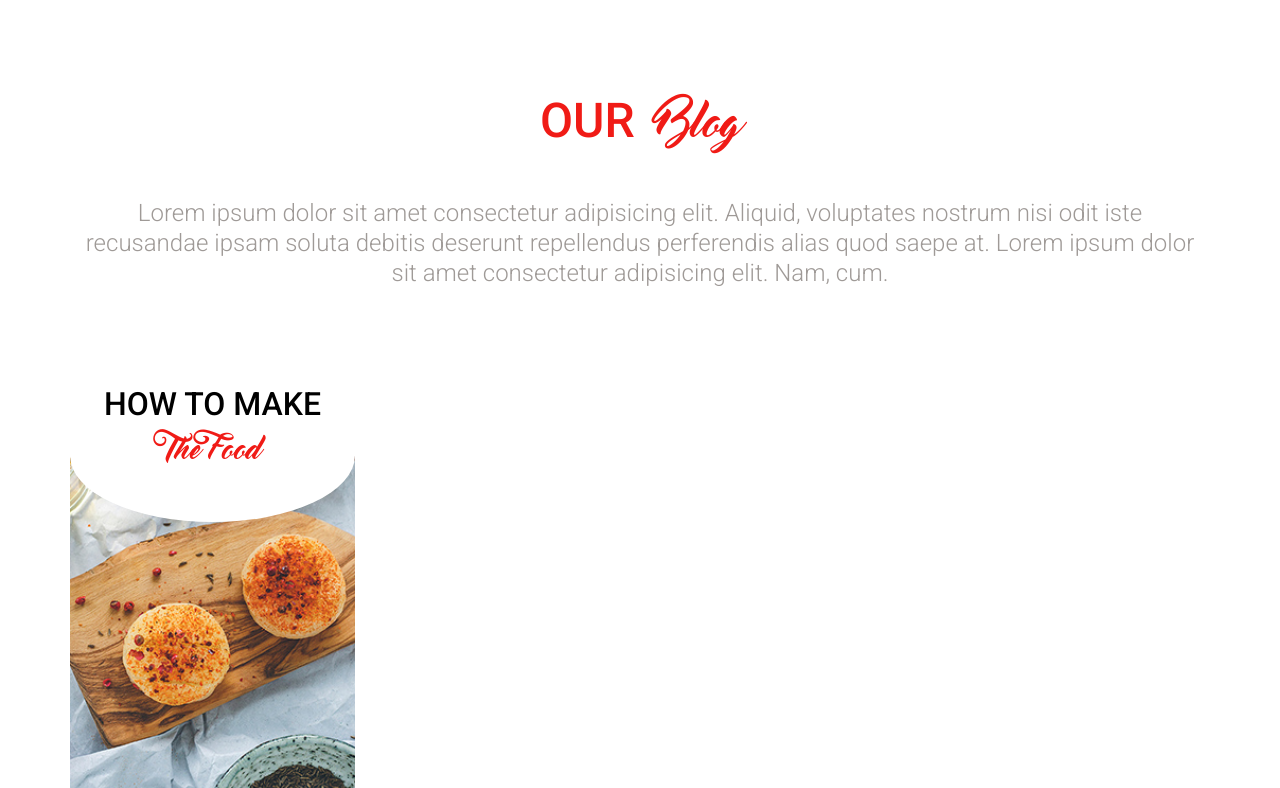
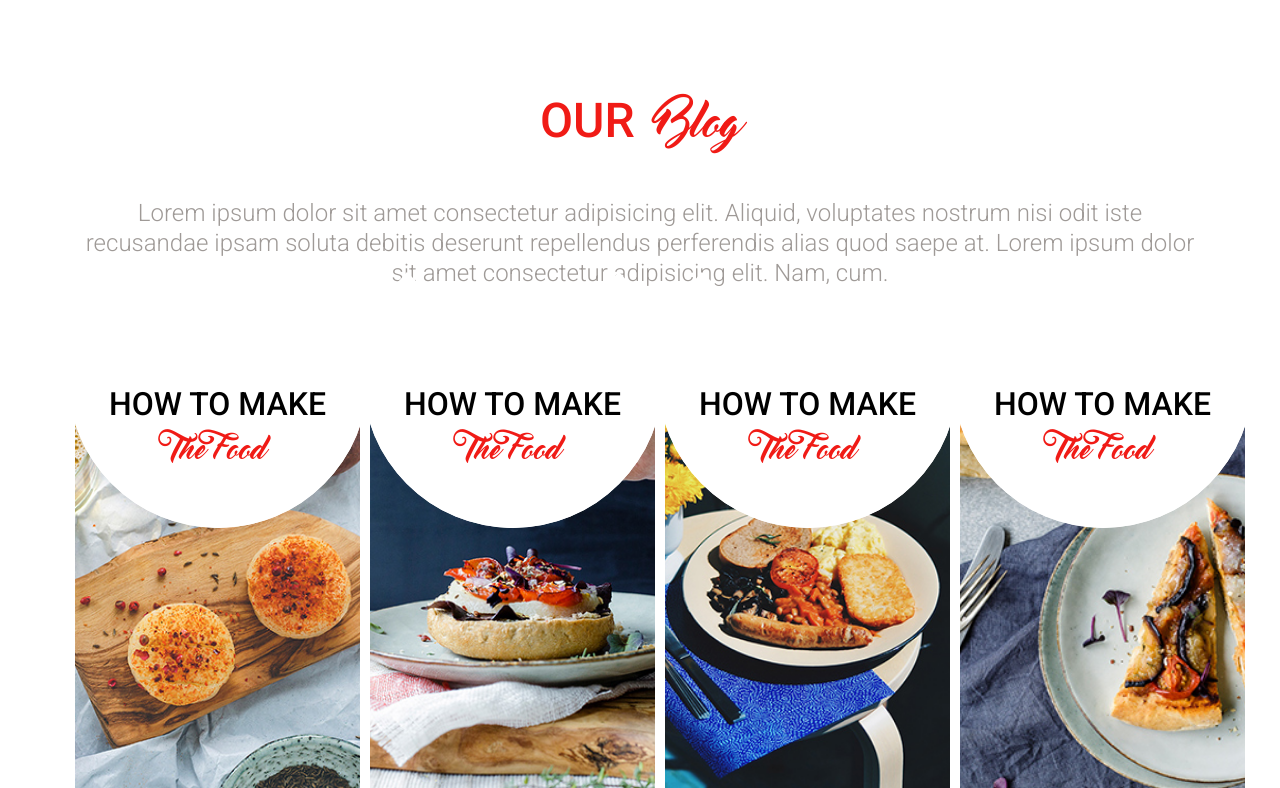
Before and after one commit to Szelik/gulp-trainee, a plain HTML site: page index.html in a window 1280 px wide. Shown: the part 4497-5285 px from the top of the page. Drawn offline with Linux system fonts and the light colour scheme.

Commit message:
not adaptive

```diff
--- a/index.html
+++ b/index.html
@@ -11,7 +11,7 @@
     <link rel="stylesheet" type="text/css" href="dist/css/slick.css">
     <link rel="stylesheet" type="text/css" href="dist/css/animate.css">
     <link rel="stylesheet" type="text/css" href="dist/css/style.css">
-    <title>Document</title>
+    <title>Top</title>
 </head>
 
 <body>
@@ -210,12 +210,33 @@
                 </h3>
                 <p>Lorem ipsum dolor sit amet consectetur adipisicing elit. Aliquid, voluptates nostrum nisi odit iste recusandae ipsam soluta debitis deserunt repellendus perferendis alias quod saepe at. Lorem ipsum dolor sit amet consectetur adipisicing elit. Nam, cum.</p>
             </div>
-            <div class="row blog-cards">
-                <div class="col-3 blog-card-first">
+            <div class="row flex-nowrap blog-cards">
+                <div class="col-3 blog-card-first blog-card-content">
                     <div class="card-head">
                         <p>how to make</p>
                         <h3>the food</h3>
-                        <a href="#">view</a>
+                        <a class="blog-btn" href="#">view</a>
+                    </div>
+                </div>
+                <div class="col-3 blog-card-second blog-card-content">
+                    <div class="card-head">
+                        <p>how to make</p>
+                        <h3>the food</h3>
+                        <a class="blog-btn" href="#">view</a>
+                    </div>
+                </div>
+                <div class="col-3 blog-card-third blog-card-content">
+                    <div class="card-head">
+                        <p>how to make</p>
+                        <h3>the food</h3>
+                        <a class="blog-btn" href="#">view</a>
+                    </div>
+                </div>
+                <div class="col-3 blog-card-forth blog-card-content">
+                    <div class="card-head">
+                        <p>how to make</p>
+                        <h3>the food</h3>
+                        <a class="blog-btn" href="#">view</a>
                     </div>
                 </div>
 
--- a/scss/style.scss
+++ b/scss/style.scss
@@ -288,9 +288,10 @@ html{
 }
 // ============gallery==============
 .gallery{
-	width: 100%;
-	min-height: 876px;
 	overflow: hidden;
+}
+.gallery .row{
+	margin: 0;
 }
 .breakfast{
 	background: url(../img/breakfast.jpg) no-repeat 50% 50%;
@@ -425,12 +426,44 @@ transition: .5s linear;
 .blog-card-first{
 	background: url(../img/card-img-1.jpg)no-repeat 50% 50%;
 	background-size: 707px;
+}
+.blog-card-second{
+	background: url(../img/card-img-2.jpg)no-repeat 50% 50%;
+	background-size: 707px;
+}
+.blog-card-third{
+	background: url(../img/card-img-3.jpg)no-repeat 50% 50%;
+	background-size: 707px;
+}
+.blog-card-forth{
+	background: url(../img/card-img-4.jpg)no-repeat 50% 50%;
+	background-size: 707px;
+}
+
+.blog-card-content{
+
 	min-height: 400px;
+	margin: 0 5px;
 	position: relative;
+	transition: .5s linear;
+	cursor: pointer;
+	padding: 0;
+}
+.blog-card-content::before{
+	content: "";
+	height: 0;
+	border-top: 150px solid transparent;
+	border-right: 150px solid #fff;
+	border-left: 150px solid #fff;
+	border-bottom: 150px solid #fff;
+	border-radius: 50%;
+	position: absolute;
+	top: -40%;
+	left: 50%;
+	transform: translateX(-50%);
+	transition: .3s linear;
 }
 .card-head{
-	background: #fff;
-	border-radius: 0 0 50% 50%;
 	width: 100%;
 	position: absolute;
 	top: 0;
@@ -463,3 +496,14 @@ transition: .5s linear;
 			background: #f01b16;
 		}
 }
+.blog-card-content:hover{
+	max-height: 200px;
+	transform: translateY(10%);
+}
+.blog-card-content:hover .blog-btn{
+	transform: scale(1);
+}
+.blog-card-content:hover::before{
+	border-top: 150px solid #fff;
+	top: -30%;
+}
```
Also changed, not shown: dist/css/style.css.
